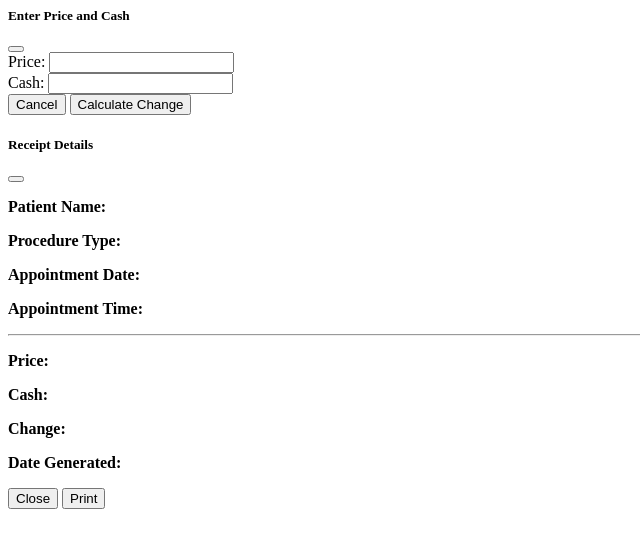
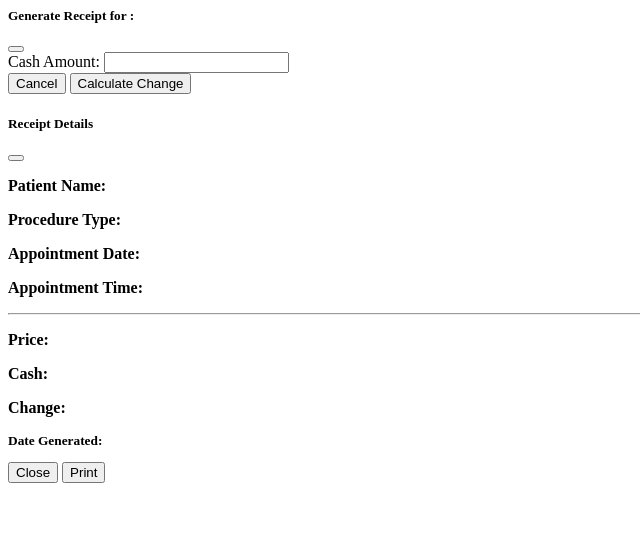
Before and after one commit to jolorambongga/SDAIC, a PHP site: page /receipt_modal.php in a window 1280 px wide. Shown: the top 548 px of the page, without its empty margins (0-640 px from the left). Run offline with PHP 8.4, Linux system fonts and the light colour scheme.

Commit message:
Add files via upload

```diff
--- a/admin/handles/appointments/read_appointments.php
+++ b/admin/handles/appointments/read_appointments.php
@@ -19,7 +19,7 @@ try {
                 a.appointment_id,
                 u.first_name,
                 u.last_name,
-                s.service_name,
+                s.service_name, s.cost,
                 DATE_FORMAT(CONVERT_TZ(a.appointment_date, '+00:00', '+08:00'), '%M %d, %Y (%W)') as formatted_date,
                 TIME_FORMAT(a.appointment_time, '%h:%i %p') as formatted_time,
                 a.notes,
@@ -66,7 +66,7 @@ try {
     }
 
     header('Content-Type: application/json');
-    echo json_encode(array("status" => "success", "process" => "read appointments", "data" => $appointments, "today" => $today, "service" => $service_id, "current date" => $current_date, "SQL KO" => $sql));
+    echo json_encode(array("status" => "success", "process" => "read_appointments", "data" => $appointments, "today" => $today, "service" => $service_id, "current date" => $current_date, "SQL KO" => $sql));
 
 } catch (PDOException $e) {
     echo json_encode(array("status" => "error", "message" => $e->getMessage(), "process" => "read appointments"));
--- a/admin/modals/receipt_modal.php
+++ b/admin/modals/receipt_modal.php
@@ -2,16 +2,16 @@
   <div class="modal-dialog modal-dialog-centered">
     <div class="modal-content">
       <div class="modal-header">
-        <h5 class="modal-title" id="mod_InputLabel">Enter Price and Cash</h5>
+        <h5 class="modal-title" id="mod_InputLabel">Generate Receipt for <span id="patient_name"></span> : <span id="service_name"></span></h5>
         <button type="button" class="btn-close" data-bs-dismiss="modal" aria-label="Close"></button>
       </div>
       <div class="modal-body">
-        <div class="mb-3">
+        <!-- <div class="mb-3">
           <label for="inputPrice" class="form-label">Price:</label>
           <input type="number" class="form-control" id="inputPrice" required>
-        </div>
+        </div> -->
         <div class="mb-3">
-          <label for="inputCash" class="form-label">Cash:</label>
+          <label for="inputCash" class="form-label">Cash Amount:</label>
           <input type="number" class="form-control" id="inputCash" required>
         </div>
       </div>
@@ -37,10 +37,10 @@
           <p><strong>Appointment Date:</strong> <span id="receiptAppointmentDate"></span></p>
           <p><strong>Appointment Time:</strong> <span id="receiptAppointmentTime"></span></p>
           <hr>
-          <p><strong>Price:</strong> <span id="receiptPrice"></span></p>
-          <p><strong>Cash:</strong> <span id="receiptCash"></span></p>
-          <p><strong>Change:</strong> <span id="receiptChange"></span></p>
-          <p><strong>Date Generated:</strong> <span id="receiptDateGenerated"></span></p>
+          <p class="text-end"><strong>Price:</strong> <span id="receiptPrice"></span></p>
+          <p class="text-end"><strong>Cash:</strong> <span id="receiptCash"></span></p>
+          <p class="text-end"><strong>Change:</strong> <span id="receiptChange"></span></p>
+          <small><p class="text-center"><strong>Date Generated:</strong> <span id="receiptDateGenerated"></span></p></small>
         </div>
       </div>
       <div class="modal-footer">
@@ -55,6 +55,7 @@
 <input type="hidden" id="r_procedure">
 <input type="hidden" id="r_appointment_date">
 <input type="hidden" id="r_appointment_time">
+<input type="hidden" id="r_price">
 
 <script>
   $(document).ready(function() {
@@ -64,6 +65,16 @@
       $('#r_procedure').val($(this).closest('td').data('appointment-name'));
       $('#r_appointment_date').val($(this).closest('td').data('appointment-date'));
       $('#r_appointment_time').val($(this).closest('td').data('appointment-time'));
+      $('#r_price').val($(this).closest('td').data('price'));
+      console.log($('#price'));
+      var patient_name = $('#r_patient_name').val();
+      var service_name = $('#r_procedure').val();
+      $('#patient_name').text(patient_name);
+      $('#service_name').text(service_name);
+    });
+
+    $(document).on('hidden.bs.modal', '#mod_Input', function () {
+      $('#inputCash').val('');
     });
 
     // Function to format a number with leading zeros (e.g., 1 -> 01, 12 -> 12)
@@ -99,7 +110,7 @@
 
     // Event listener for clicking "Calculate Change" button
     $('#calculateChange').click(function() {
-      var price = parseFloat($('#inputPrice').val());
+      var price = parseFloat($('#r_price').val());
       var cash = parseFloat($('#inputCash').val());
 
       if (isNaN(price) || isNaN(cash) || price < 0 || cash < 0) {
@@ -121,8 +132,8 @@
       populateReceiptModal(patientName, procedureType, appointmentDate, appointmentTime);
 
       $('#mod_Input').modal('hide');
-      $('#receiptPrice').text(price);
-      $('#receiptCash').text(cash);
+      $('#receiptPrice').text(price.toFixed(2));
+      $('#receiptCash').text(cash.toFixed(2));
       $('#receiptChange').text(change.toFixed(2));
       $('#mod_Receipt').modal('show');
     });
--- a/admin/queue.php
+++ b/admin/queue.php
@@ -54,7 +54,7 @@ include_once('header.php');
           dataType: 'json',
           success: function(response) {
             if (response.status === 'success') {
-              console.log('success', response);
+              console.log('QUEUE', response);
               var appointments = response.data;
               var currentSched = $('#currentSched');
               currentSched.empty();
@@ -63,7 +63,8 @@ include_once('header.php');
               var hasAppointments = false;
 
               appointments.forEach(function(appointment, index) {
-                if (appointment.status === 'APPROVE') {
+                console.log("REACH FOREACH");
+                if (appointment.status === 'APPROVED') {
                   currentSched.append(`
                     <tr>
                       <td>${currentQueueNumber + 1}</td>
--- a/admin/script/edit_doctors_script.php
+++ b/admin/script/edit_doctors_script.php
@@ -219,6 +219,11 @@
           $('#bodySched').empty();
           scheduleList = [];
           $('#doctor_sched').val('');
+          logAction(1, 'ADMIN', 'CREATE DOCTOR', JSON.stringify(doctor_data), function(logSuccess) {
+            if (logSuccess) {
+              alert('doctor created successfully!');
+            }
+          })
         },
         error: function (error) {
           console.log('ADD DOCTOR ERROR:', error);
--- a/admin/view_appointments.php
+++ b/admin/view_appointments.php
@@ -212,7 +212,7 @@ include_once "header.php";
               <small class="completed-text">${data.completed}</small>
               <input type="checkbox" class="cbxCompleted" data-completed-yes="YES" data-completed-no="NO" ${isChecked} />
               </td>
-              <td data-appointment-id='${data.appointment_id}' data-full-name="${data.first_name} ${data.last_name}" data-appointment-name="${data.service_name}" data-appointment-date="${data.formatted_date}" data-appointment-time="${data.formatted_time}">
+              <td data-appointment-id='${data.appointment_id}' data-full-name="${data.first_name} ${data.last_name}" data-appointment-name="${data.service_name}" data-appointment-date="${data.formatted_date}" data-appointment-time="${data.formatted_time}" data-price="${data.cost}">
               <div class="d-grid gap-2 d-md-flex justify-content-md-end text-center">
               <button id='callReject' data-bs-toggle="modal" data-bs-target="#mod_Reject" type='button' class='btn btn-mymedium btn-sm'>
               <i class="fas fa-thumbs-down"></i>
```
Also changed, not shown: admin/header.php (line endings or trailing spaces).
